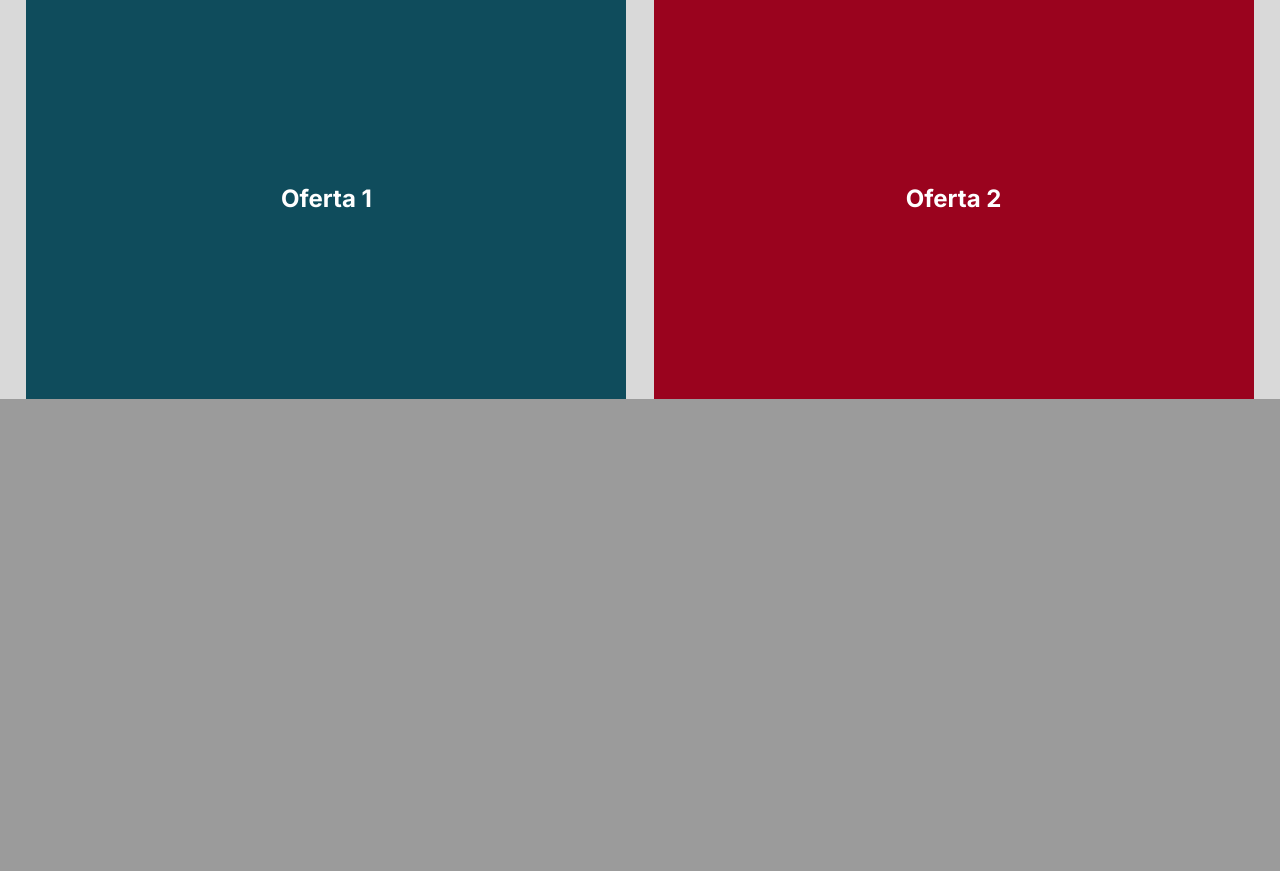
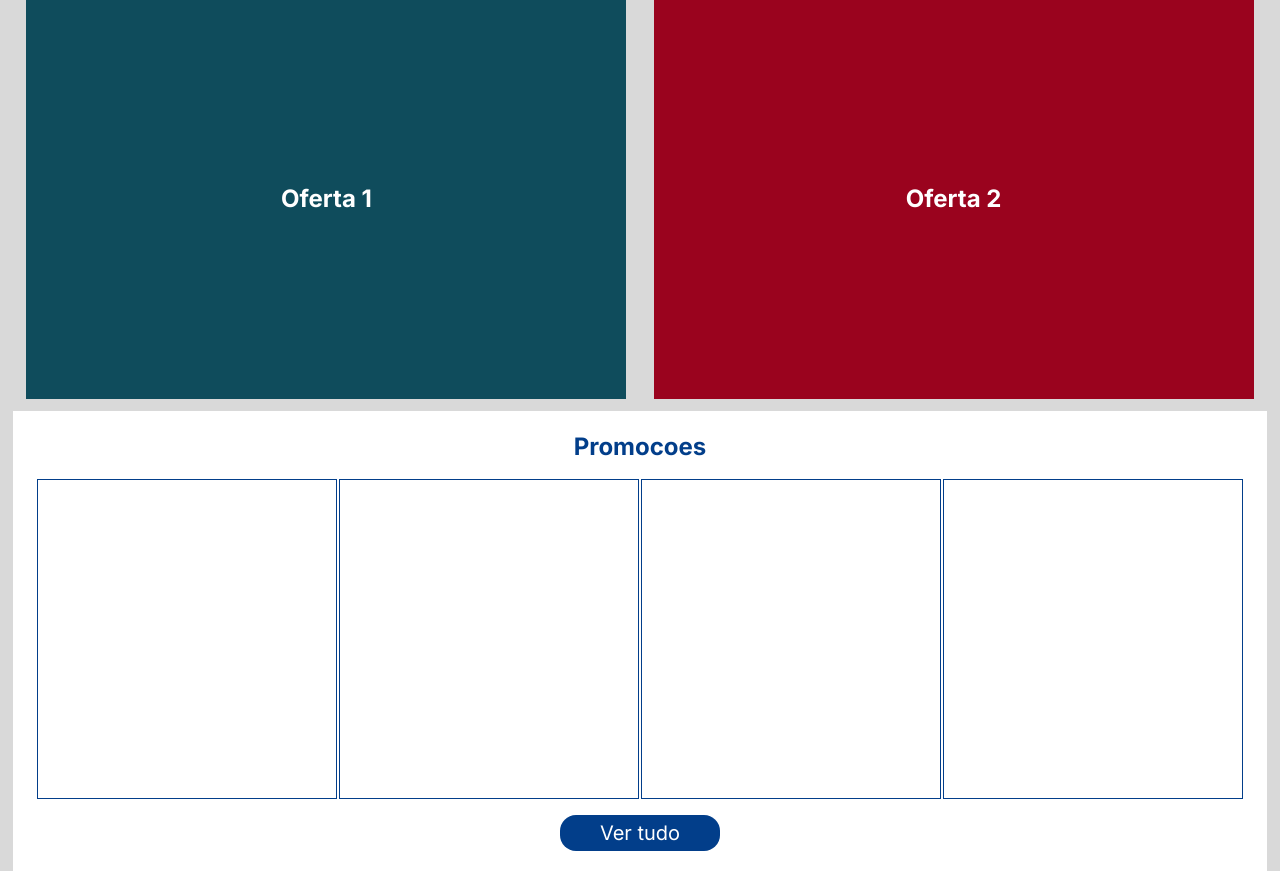
Before and after one commit to Jay-Ubisse/BinarioStore, a PHP site: page / in a window 1280 px wide. Shown: the part 1113-1984 px from the top of the page. Before the commit the page ends 1512 px from the top, so only its background shows below. Run offline with PHP 8.4, Linux system fonts and the light colour scheme; some libraries are stand-ins or nearby versions.

Commit message:
adding promotions section

```diff
--- a/client/assets/styles/output.css
+++ b/client/assets/styles/output.css
@@ -564,6 +564,26 @@ video {
   margin-right: auto;
 }
 
+.mx-3 {
+  margin-left: 0.75rem;
+  margin-right: 0.75rem;
+}
+
+.mx-5 {
+  margin-left: 1.25rem;
+  margin-right: 1.25rem;
+}
+
+.mx-4 {
+  margin-left: 1rem;
+  margin-right: 1rem;
+}
+
+.my-4 {
+  margin-top: 1rem;
+  margin-bottom: 1rem;
+}
+
 .ml-2 {
   margin-left: 0.5rem;
 }
@@ -598,6 +618,10 @@ video {
   height: 660px;
 }
 
+.h-\[\#350px\] {
+  height: #350px;
+}
+
 .w-1 {
   width: 0.25rem;
 }
@@ -624,6 +648,16 @@ video {
 
 .w-\[98\%\] {
   width: 98%;
+}
+
+.w-fit {
+  width: -webkit-fit-content;
+  width: -moz-fit-content;
+  width: fit-content;
+}
+
+.w-\[\#300px\] {
+  width: #300px;
 }
 
 .flex-row {
@@ -680,6 +714,15 @@ video {
 
 .rounded-full {
   border-radius: 9999px;
+}
+
+.border {
+  border-width: 1px;
+}
+
+.border-blue-binario {
+  --tw-border-opacity: 1;
+  border-color: rgb(2 62 138 / var(--tw-border-opacity));
 }
 
 .bg-blue-binario {
@@ -762,6 +805,11 @@ video {
 .px-2 {
   padding-left: 0.5rem;
   padding-right: 0.5rem;
+}
+
+.px-10 {
+  padding-left: 2.5rem;
+  padding-right: 2.5rem;
 }
 
 .font-inter {
@@ -884,6 +932,14 @@ video {
 
   .laptop\:h-\[400px\] {
     height: 400px;
+  }
+
+  .laptop\:h-\[350px\] {
+    height: 350px;
+  }
+
+  .laptop\:h-\[320px\] {
+    height: 320px;
   }
 
   .laptop\:w-\[95\%\] {
--- a/client/index.php
+++ b/client/index.php
@@ -29,6 +29,18 @@
                 <h1>Oferta 2</h1>
             </div>
         </section>
+        <section id="promotions" class="w-[98%] mt-3 mx-auto bg-white p-1 h-fit">
+            <h1 class="text-blue-binario w-fit mx-auto font-bold text-lg py-4">Promocoes</h1>
+            <div id="products" class="flex laptop:flex-row laptop:justify-between mx-5">
+                <div class="laptop:w-[300px] laptop:h-[320px] border border-blue-binario"></div>
+                <div class="laptop:w-[300px] laptop:h-[320px] border border-blue-binario"></div>
+                <div class="laptop:w-[300px] laptop:h-[320px] border border-blue-binario"></div>
+                <div class="laptop:w-[300px] laptop:h-[320px] border border-blue-binario"></div>
+            </div>
+            <div class="bg-blue-binario w-fit mx-auto font-regular text-white text-base py-1 px-10 my-4 rounded-2xl">
+                <a href="#">Ver tudo</a>
+            </div>
+        </section>
     </main>
 </body>
 </html>
```
